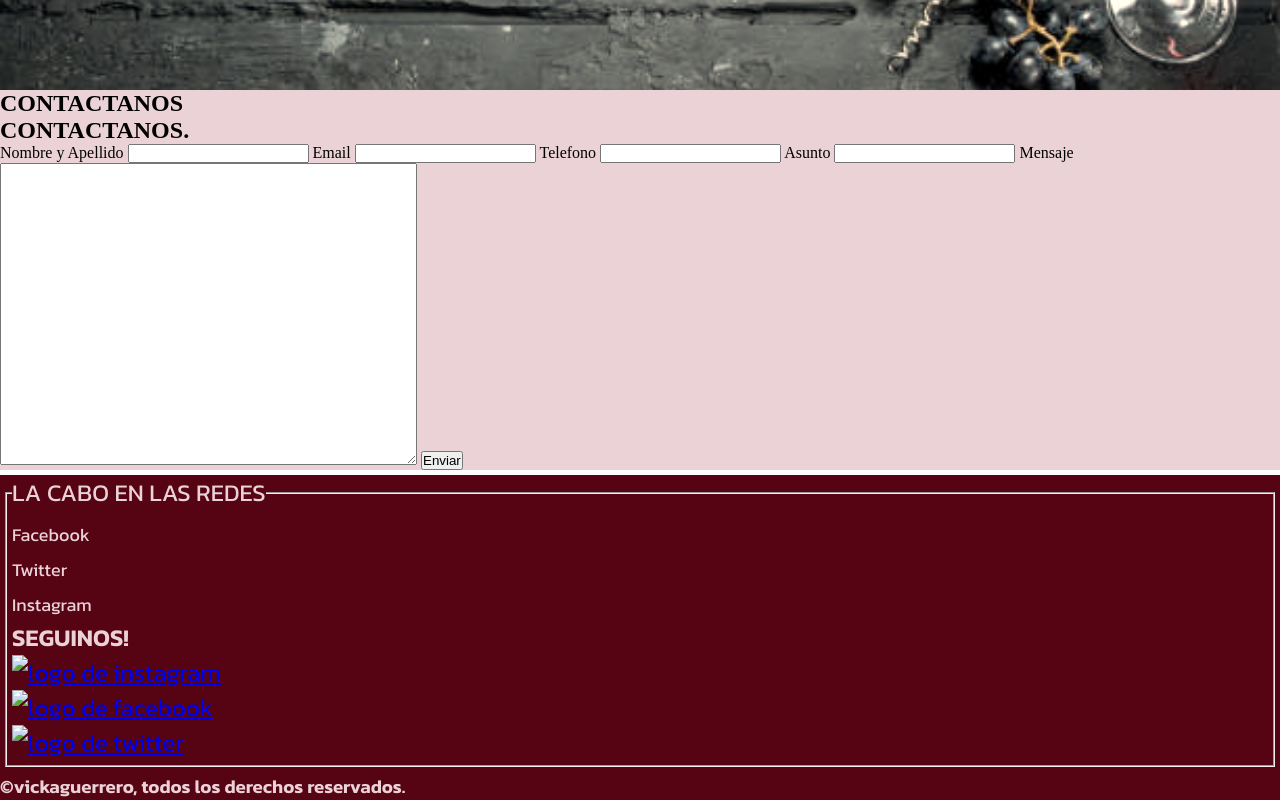
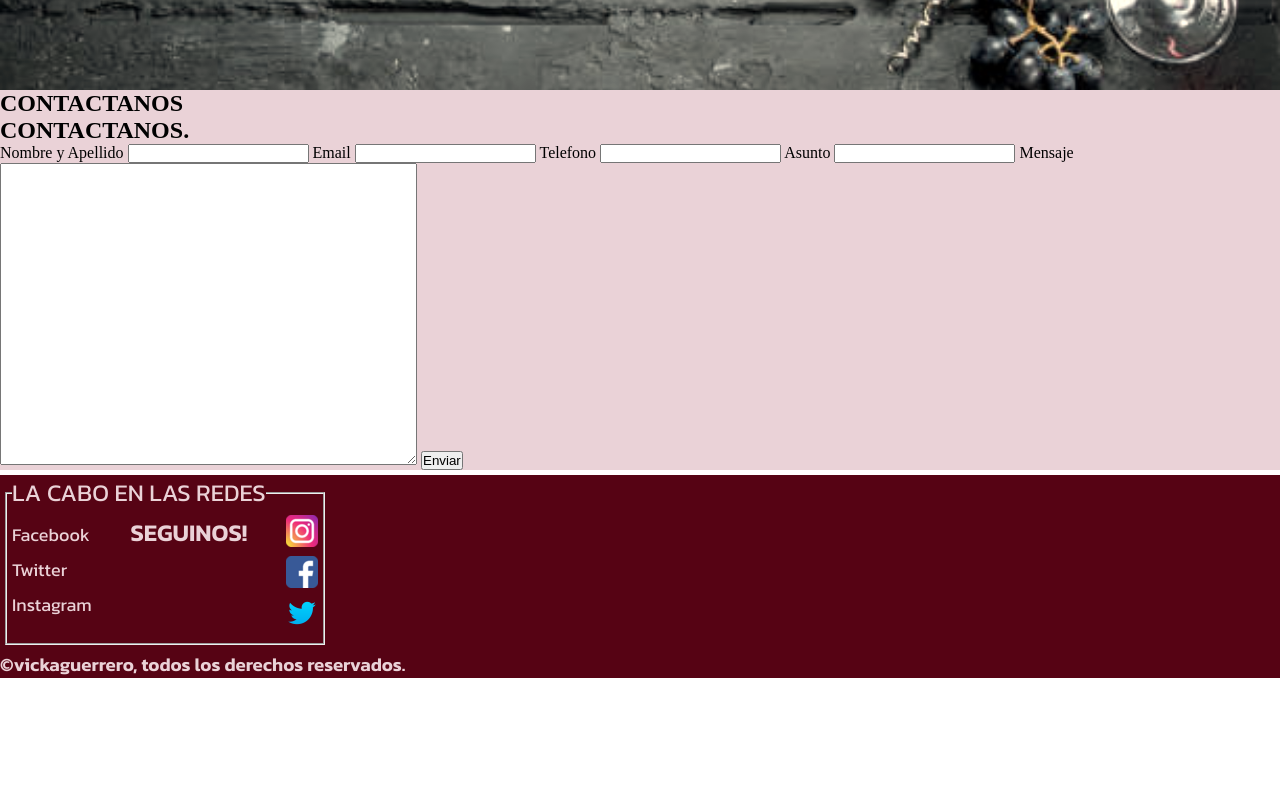
Before and after one commit to mvg-ljp/mi_repositorio, a plain HTML site: page pages/contacto.html in a window 1280 px wide. Shown: the part 370-1170 px from the top of the page. After the commit the page ends 1048 px from the top, so only its background shows below. Drawn offline with Linux system fonts and the light colour scheme.

Commit message:
footer modificado

```diff
--- a/css/style.css
+++ b/css/style.css
@@ -151,13 +151,23 @@ main{
         text-align: center;
     }
 }
+footer{
+    background-color:#560314;
+    color:#ead2d7;
+    font-family: 'Kanit', sans-serif;
+    }
 .redes{
     margin: 5px;
     padding: 5px;
+    width: 25%;
+    height: 100%;
     background-color:#560314;
     color:#ead2d7;
     font-family: 'Kanit', sans-serif;
     font-size: 24px;
+    display: flex;
+    flex-direction: row;
+    justify-content:space-between;
 }
 .redes ul{
     list-style: none;
@@ -167,17 +177,6 @@ main{
     color:#ead2d7;
     font-family: 'Kanit', sans-serif;
     font-size: 18px;
-}
-.iconos-redes{
-    display: flex;
-    flex-direction:column;
-    justify-content:center;
-    flex-wrap: wrap;
-}
-footer{
-    background-color:#560314;
-    color:#ead2d7;
-    font-family: 'Kanit', sans-serif;
 }
 /*servicios*/
 h2
--- a/pages/contacto.html
+++ b/pages/contacto.html
@@ -70,13 +70,13 @@
             <h4>SEGUINOS!</h4>
             <div class="iconos-redes">
                 <div>
-                    <a href="https://www.instagram.com/cabo.ab/" target="_blank"><img src="./multimedia/img/redes/insta.png" alt="logo de instagram"></a>
+                    <a href="https://www.instagram.com/cabo.ab/" target="_blank"><img src="../multimedia/img/redes/insta.png" alt="logo de instagram"></a>
                 </div>
                 <div>
-                    <a href="https://es-la.facebook.com/" target="_blank"><img src="./multimedia/img/redes/facebook.png" alt="logo de facebook"></a>
+                    <a href="https://es-la.facebook.com/" target="_blank"><img src="../multimedia/img/redes/facebook.png" alt="logo de facebook"></a>
                 </div>
                 <div>
-                    <a href="https://twitter.com/?lang=es" target="_blank"><img src="./multimedia/img/redes/twitter_socialnetwork_20007 (1).png" alt="logo de twitter"></a>
+                    <a href="https://twitter.com/?lang=es" target="_blank"><img src="../multimedia/img/redes/twitter_socialnetwork_20007 (1).png" alt="logo de twitter"></a>
                 </div>
             </div>
         </fieldset>
```
Also changed, not shown: index.html (+5 -5 lines), multimedia/img/redes/logo.jpg (deleted).
